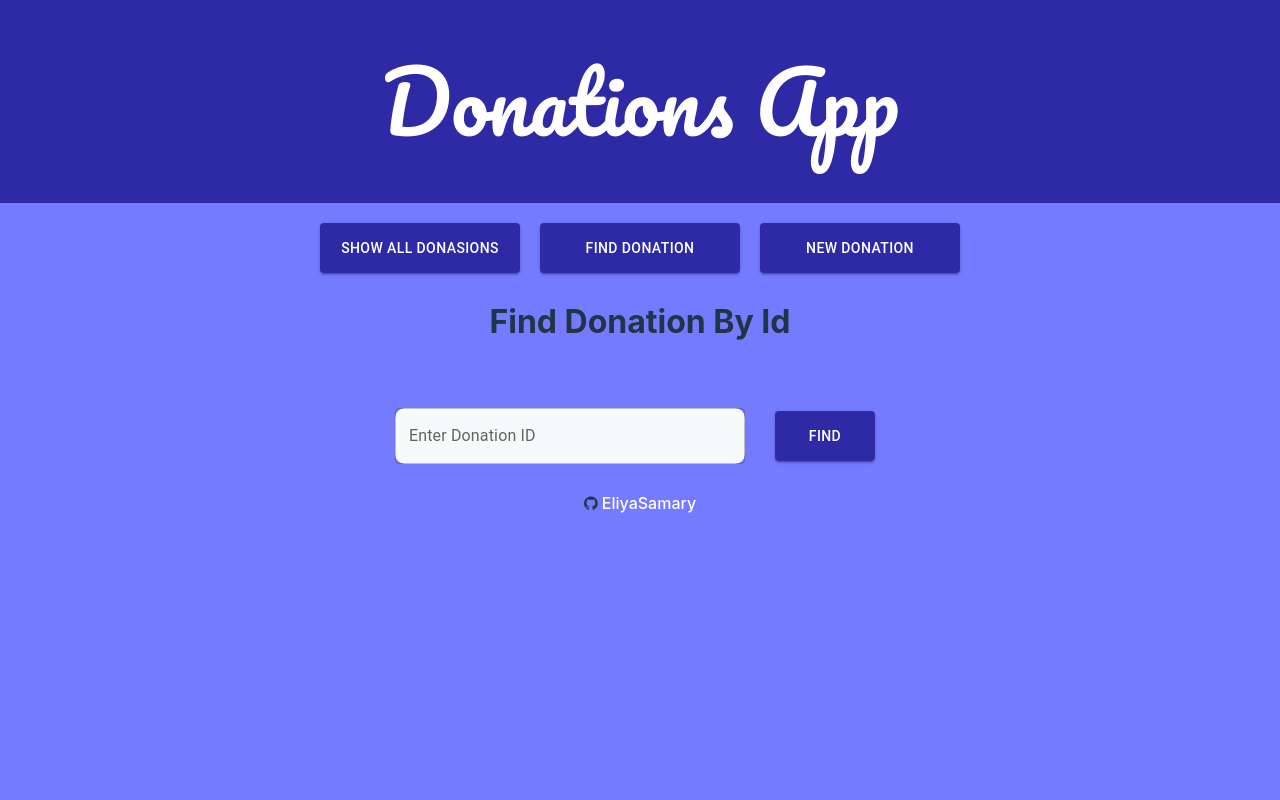
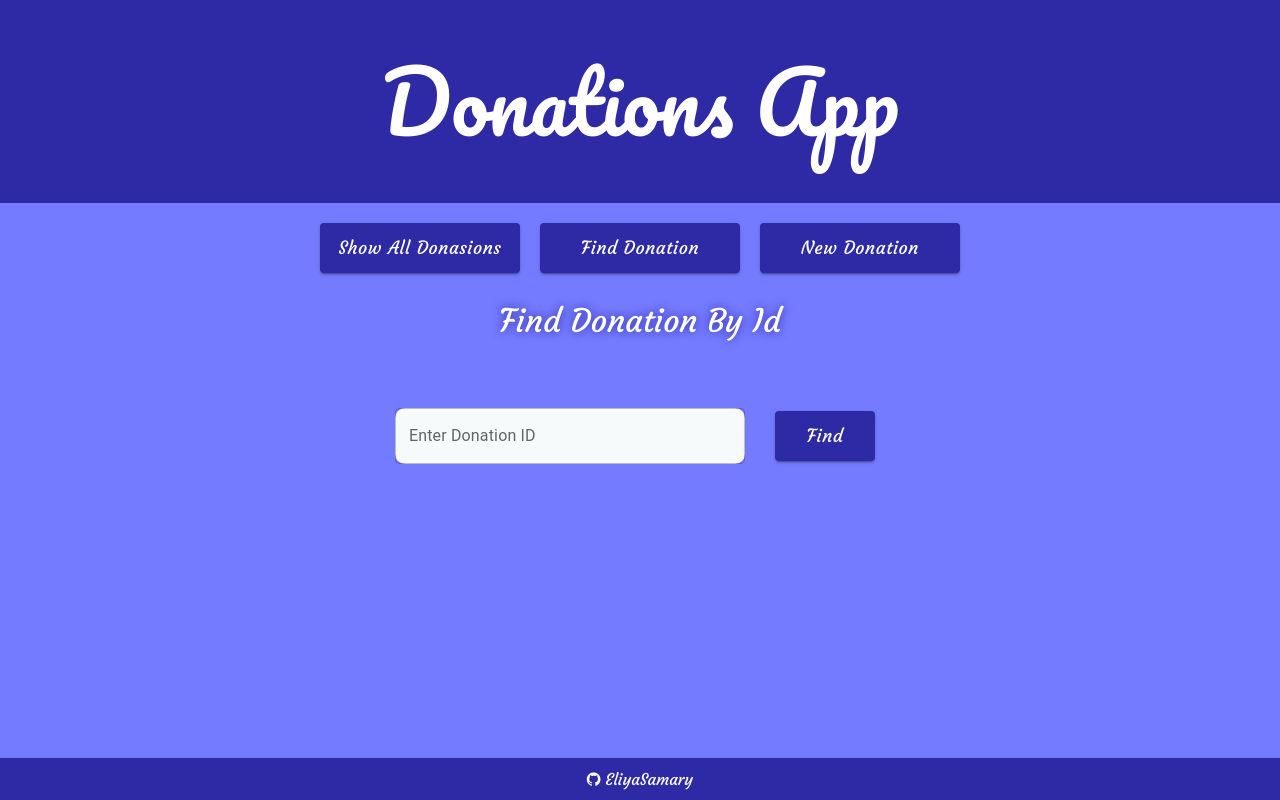
Before and after one commit to eliyasamary/donation-a, a React (Vite) app: page /item in a window 1280 px wide. Built offline with nearby package versions, Linux system fonts and the light colour scheme; a web font is replaced by a local one.

Commit message:
adding footer styling

```diff
--- a/src/CSS/style.css
+++ b/src/CSS/style.css
@@ -8,6 +8,23 @@
   font-weight: 400;
   font-style: normal;
   font-size: 26px;
+}
+
+.footer {
+  width: 100%;
+  height: 42px;
+  margin-top: auto;
+  background-color: rgb(46, 42, 165);
+  position: fixed;
+  bottom: 0;
+  left: 0;
+  color: #ffffff;
+  display: flex;
+  justify-content: center;
+  align-items: center;
+  font-family: "Courgette", cursive;
+  font-weight: 400;
+  font-style: normal;
 }
 
 .btns-container {
@@ -46,9 +63,11 @@
   margin-top: 20px;
   background-color: #747bff;
   padding: 20px;
+  padding-bottom: 30%;
 }
 
 .flex-container-col {
+  /* height: 100%; */
   display: flex;
   flex-direction: column;
   gap: 20px;
@@ -118,6 +137,11 @@
 
 .body-title {
   font-size: 32px;
+  font-family: "Courgette", cursive;
+  font-weight: 400;
+  font-style: normal;
+  color: #ffffff;
+  text-shadow: 0px 0px 10px rgba(46, 42, 165);
 }
 
 .pop-up {
@@ -161,14 +185,39 @@ body {
   transition: 0.3s;
 }
 
-.text-secondary:hover {
+#error-back-btn {
+  transition: 0.3s;
+}
+
+#error-back-btn:hover {
   font-weight: bold;
-
-  color: rgb(46, 42, 165);
+  color: rgb(55, 54, 90);
   font-size: 36px;
   transition: 0.3s;
+  text-shadow: 0px 0px 10px rgb(255, 255, 255);
 }
 
 .not-found-img {
   width: 350px;
 }
+.css-1e6y48t-MuiButtonBase-root-MuiButton-root {
+  font-family: "Courgette", cursive !important;
+  font-weight: 400 !important;
+  font-style: normal !important;
+  text-transform: none !important;
+  font-size: 18px !important;
+}
+.css-sghohy-MuiButtonBase-root-MuiButton-root {
+  font-family: "Courgette", cursive !important;
+  font-weight: 400 !important;
+  font-style: normal !important;
+  text-transform: none !important;
+  font-size: 18px !important;
+}
+
+.successMessage {
+  font-family: "Courgette", cursive;
+  font-weight: 400;
+  font-style: normal;
+  font-size: 22px;
+}
```
